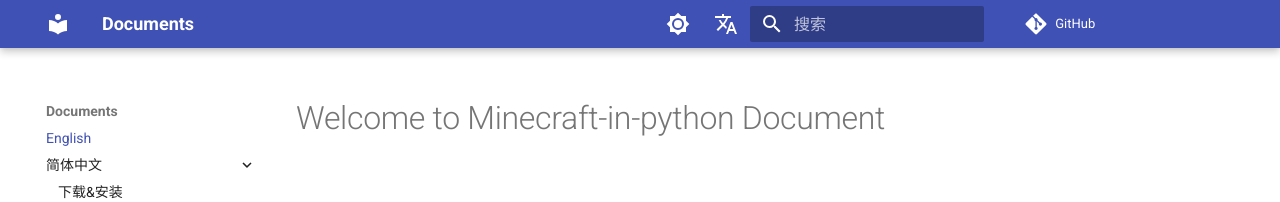
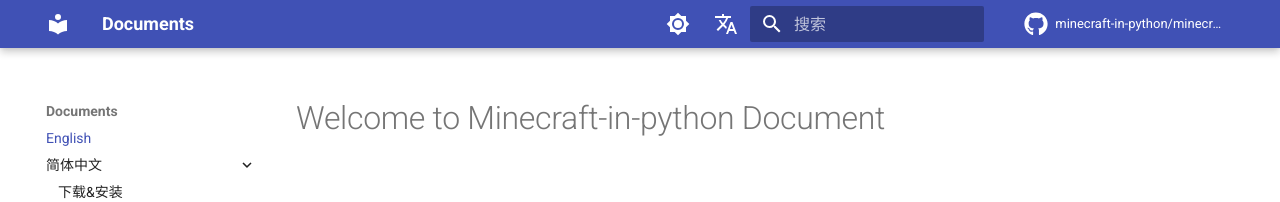
Before and after one commit to minecraft-py/docs-zh, an MkDocs documentation site: the page built from docs/index.md, in a window 1280 px wide. Shown: the top 202 px of the page. Built offline with MkDocs 1.6.1 and Material for MkDocs 9.7.7, drawn with Linux system fonts in a browser that asks for light colours; comment, search, counter and statistics services are not loaded.

Commit message:
2022-05-21

```diff
--- a/mkdocs.yml
+++ b/mkdocs.yml
@@ -1,6 +1,6 @@
 site_name: Documents
 site_url: https://minecraft-in-python.github.io/docs/
-repo: minecraft-in-python/minecraft
+repo_name: minecraft-in-python/minecraft
 repo_url: https://github.com/Minecraft-in-python/minecraft
 copyright: Copyright &copy 2020-2022 Minecraft-in-python
 
@@ -8,6 +8,8 @@ theme:
     name: material
     custom_dir: overrides
     language: zh
+    icon:
+      repo: fontawesome/brands/github
     features:
       - navigation.expand
       - navigation.indexes
```
